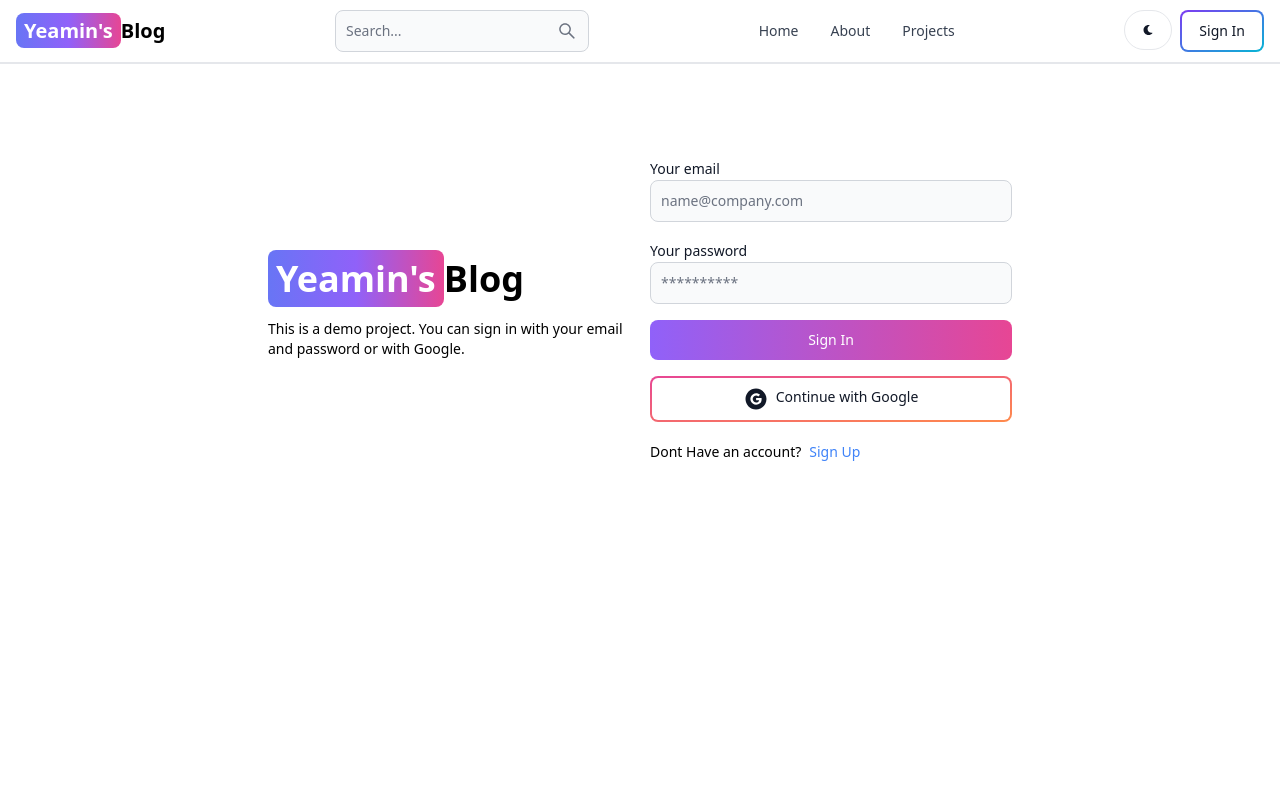
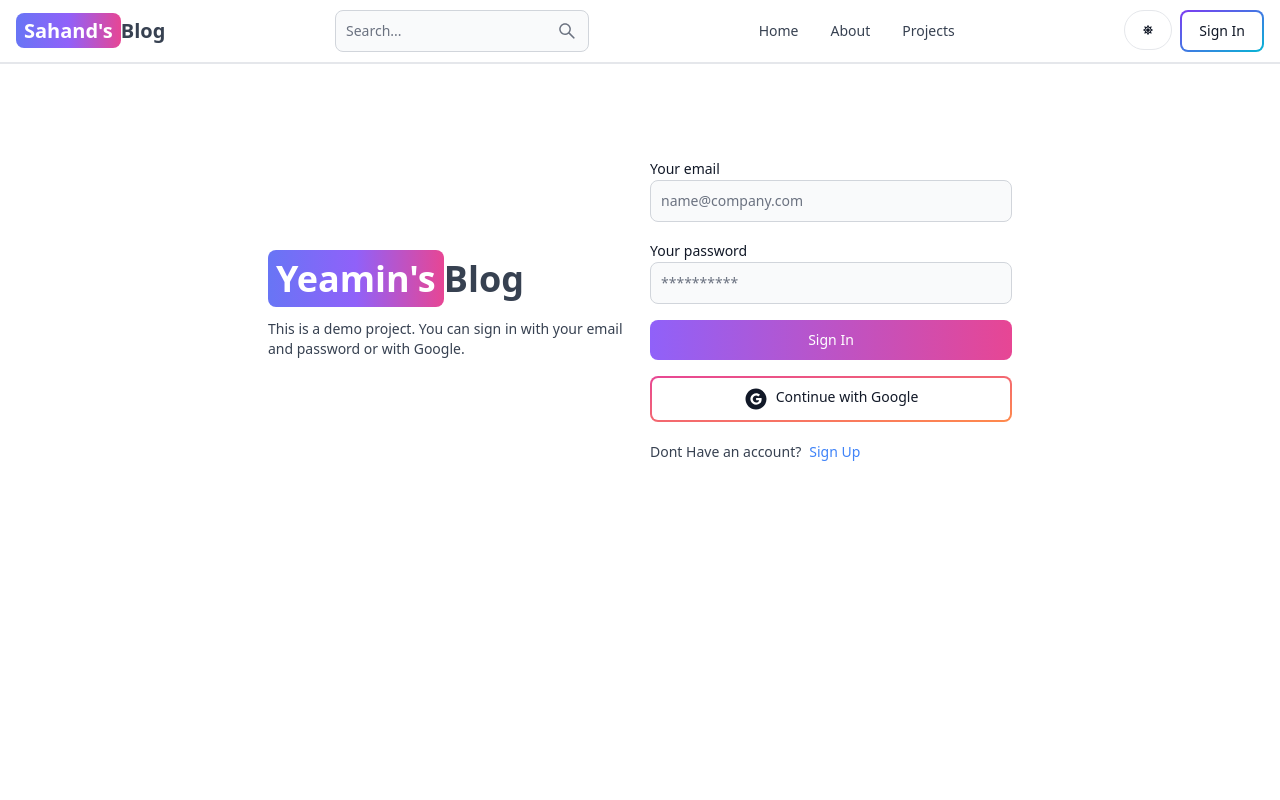
Before and after one commit to SheikhULAB/mern-blog, a React (Vite) app in the folder client/: page /sign-in in a window 1280 px wide. Shown: the top 800 px of the page. Built offline with nearby package versions, Linux system fonts and the light colour scheme; no server answers.

Commit message:
update header from db and complete dark mode

```diff
--- a/client/src/components/Header.jsx
+++ b/client/src/components/Header.jsx
@@ -1,60 +1,126 @@
-import { Button, Navbar, TextInput } from 'flowbite-react';
-import React from 'react';
-import { Link,useLocation } from 'react-router-dom';
-import { AiOutlineSearch } from "react-icons/ai";
-import { FaMoon } from "react-icons/fa";
+import { Avatar, Button, Dropdown, Navbar, TextInput } from 'flowbite-react';
+import { Link, useLocation, useNavigate } from 'react-router-dom';
+import { AiOutlineSearch } from 'react-icons/ai';
+import { FaMoon, FaSun } from 'react-icons/fa';
+import { useSelector, useDispatch } from 'react-redux';
+import { toggleTheme } from '../redux/theme/themeSlice';
+import { signoutSuccess } from '../redux/user/userSlice';
+import { useEffect, useState } from 'react';
 
-const Header = () => {
+export default function Header() {
   const path = useLocation().pathname;
+  const location = useLocation();
+  const navigate = useNavigate();
+  const dispatch = useDispatch();
+  const { currentUser } = useSelector((state) => state.user);
+  const { theme } = useSelector((state) => state.theme);
+  const [searchTerm, setSearchTerm] = useState('');
+
+  useEffect(() => {
+    const urlParams = new URLSearchParams(location.search);
+    const searchTermFromUrl = urlParams.get('searchTerm');
+    if (searchTermFromUrl) {
+      setSearchTerm(searchTermFromUrl);
+    }
+  }, [location.search]);
+
+  const handleSignout = async () => {
+    try {
+      const res = await fetch('/api/user/signout', {
+        method: 'POST',
+      });
+      const data = await res.json();
+      if (!res.ok) {
+        console.log(data.message);
+      } else {
+        dispatch(signoutSuccess());
+      }
+    } catch (error) {
+      console.log(error.message);
+    }
+  };
+
+  const handleSubmit = (e) => {
+    e.preventDefault();
+    const urlParams = new URLSearchParams(location.search);
+    urlParams.set('searchTerm', searchTerm);
+    const searchQuery = urlParams.toString();
+    navigate(`/search?${searchQuery}`);
+  };
+
   return (
     <Navbar className='border-b-2'>
-          <Link to="/" className='self-center whitespace-nowrap text-sm sm:text-xl font-semibold dark:text-white'>
-            <span className='px-2 py-1 bg-gradient-to-r from-indigo-500 via-purple-500 to-pink-500 rounded-lg text-white'>Yeamin's</span>
+      <Link
+        to='/'
+        className='self-center whitespace-nowrap text-sm sm:text-xl font-semibold dark:text-white'
+      >
+        <span className='px-2 py-1 bg-gradient-to-r from-indigo-500 via-purple-500 to-pink-500 rounded-lg text-white'>
+          Sahand's
+        </span>
         Blog
       </Link>
-
-          <form>
+      <form onSubmit={handleSubmit}>
         <TextInput
           type='text'
           placeholder='Search...'
           rightIcon={AiOutlineSearch}
           className='hidden lg:inline'
+          value={searchTerm}
+          onChange={(e) => setSearchTerm(e.target.value)}
         />
       </form>
       <Button className='w-12 h-10 lg:hidden' color='gray' pill>
         <AiOutlineSearch />
       </Button>
-
       <div className='flex gap-2 md:order-2'>
-            <Button className='w-12 h-10 hidden sm:inline' color='gray' pill>
-              <FaMoon />
+        <Button
+          className='w-12 h-10 hidden sm:inline'
+          color='gray'
+          pill
+          onClick={() => dispatch(toggleTheme())}
+        >
+          {theme === 'light' ? <FaSun /> : <FaMoon />}
         </Button>
+        {currentUser ? (
+          <Dropdown
+            arrowIcon={false}
+            inline
+            label={
+              <Avatar alt='user' img={currentUser.profilePicture} rounded />
+            }
+          >
+            <Dropdown.Header>
+              <span className='block text-sm'>@{currentUser.username}</span>
+              <span className='block text-sm font-medium truncate'>
+                {currentUser.email}
+              </span>
+            </Dropdown.Header>
+            <Link to={'/dashboard?tab=profile'}>
+              <Dropdown.Item>Profile</Dropdown.Item>
+            </Link>
+            <Dropdown.Divider />
+            <Dropdown.Item onClick={handleSignout}>Sign out</Dropdown.Item>
+          </Dropdown>
+        ) : (
           <Link to='/sign-in'>
-             <Button gradientDuoTone='purpleToBlue' outline >
+            <Button gradientDuoTone='purpleToBlue' outline>
               Sign In
             </Button>
           </Link>
+        )}
         <Navbar.Toggle />
       </div>
       <Navbar.Collapse>
-                <Navbar.Link active={path === "/"} as={'div'}>
-                    <Link to='/'>
-                     Home
-                    </Link>
+        <Navbar.Link active={path === '/'} as={'div'}>
+          <Link to='/'>Home</Link>
         </Navbar.Link>
-                <Navbar.Link active={path === "/about"} as={'div'}>
-                    <Link to='/about'>
-                     About
-                    </Link>
+        <Navbar.Link active={path === '/about'} as={'div'}>
+          <Link to='/about'>About</Link>
         </Navbar.Link>
-                <Navbar.Link active={path === "/projects"} as={'div'}>
-                    <Link to='/projects'>
-                     Projects
-                    </Link>
+        <Navbar.Link active={path === '/projects'} as={'div'}>
+          <Link to='/projects'>Projects</Link>
         </Navbar.Link>
       </Navbar.Collapse>
     </Navbar>
   );
-};
-
-export default Header;
+}
--- /dev/null
+++ b/client/src/components/ThemeProvider.jsx
@@ -0,0 +1,12 @@
+import { useSelector } from 'react-redux';
+
+export default function ThemeProvider({ children }) {
+  const { theme } = useSelector((state) => state.theme);
+  return (
+    <div className={theme}>
+      <div className='bg-white text-gray-700 dark:text-gray-200 dark:bg-[rgb(16,23,42)] min-h-screen'>
+        {children}
+      </div>
+    </div>
+  );
+}
--- a/client/src/main.jsx
+++ b/client/src/main.jsx
@@ -5,12 +5,15 @@
 import { store, persistor } from './redux/store.js';
 import { Provider } from 'react-redux';
 import { PersistGate } from 'redux-persist/integration/react';
+import ThemeProvider from './components/ThemeProvider';
 
 ReactDOM.createRoot(document.getElementById('root')).render(
   <React.StrictMode>
      <PersistGate persistor={persistor}>
-   <Provider store={store}>
-     <App />
+     <Provider store={store}>
+       <ThemeProvider>
+         <App />
+       </ThemeProvider>
     </Provider>
     </PersistGate>
   </React.StrictMode>,
--- a/client/src/redux/store.js
+++ b/client/src/redux/store.js
@@ -1,10 +1,12 @@
 import { configureStore ,combineReducers} from '@reduxjs/toolkit';
 import userReducer from './user/userSlice';
+import themeReducer from './theme/themeSlice';
 import { persistReducer, persistStore } from 'redux-persist';
 import storage from 'redux-persist/lib/storage';
 
 const rootReducer = combineReducers({
   user: userReducer,
+  theme: themeReducer,
 });
 
 const persistConfig = {
--- /dev/null
+++ b/client/src/redux/theme/themeSlice.js
@@ -0,0 +1,19 @@
+import {createSlice} from '@reduxjs/toolkit';
+
+const initialState = {
+    theme: 'light',
+};
+
+const themeSlice = createSlice({
+    name: 'theme',
+    initialState,
+    reducers: {
+        toggleTheme: (state) => {
+            state.theme = state.theme === 'light' ? 'dark' : 'light';
+        },
+        }
+});
+
+export const {toggleTheme} = themeSlice.actions;
+
+export default themeSlice.reducer;
--- a/client/src/redux/user/userSlice.js
+++ b/client/src/redux/user/userSlice.js
@@ -23,9 +23,51 @@
       state.loading = false;
       state.error = action.payload;
     },
+    updateStart: (state) => {
+      state.loading = true;
+      state.error = null;
+    },
+    updateSuccess: (state, action) => {
+      state.currentUser = action.payload;
+      state.loading = false;
+      state.error = null;
+    },
+    updateFailure: (state, action) => {
+      state.loading = false;
+      state.error = action.payload;
+    },
+    deleteUserStart: (state) => {
+      state.loading = true;
+      state.error = null;
+    },
+    deleteUserSuccess: (state) => {
+      state.currentUser = null;
+      state.loading = false;
+      state.error = null;
+    },
+    deleteUserFailure: (state, action) => {
+      state.loading = false;
+      state.error = action.payload;
+    },
+    signoutSuccess: (state) => {
+      state.currentUser = null;
+      state.error = null;
+      state.loading = false;
+    },
   },
 });
 
-export const { signInStart, signInSuccess, signInFailure } = userSlice.actions;
+export const {
+  signInStart,
+  signInSuccess,
+  signInFailure,
+  updateStart,
+  updateSuccess,
+  updateFailure,
+  deleteUserStart,
+  deleteUserSuccess,
+  deleteUserFailure,
+  signoutSuccess,
+} = userSlice.actions;
 
 export default userSlice.reducer;
```
Lines whose indentation alone changed are shown as unchanged.
